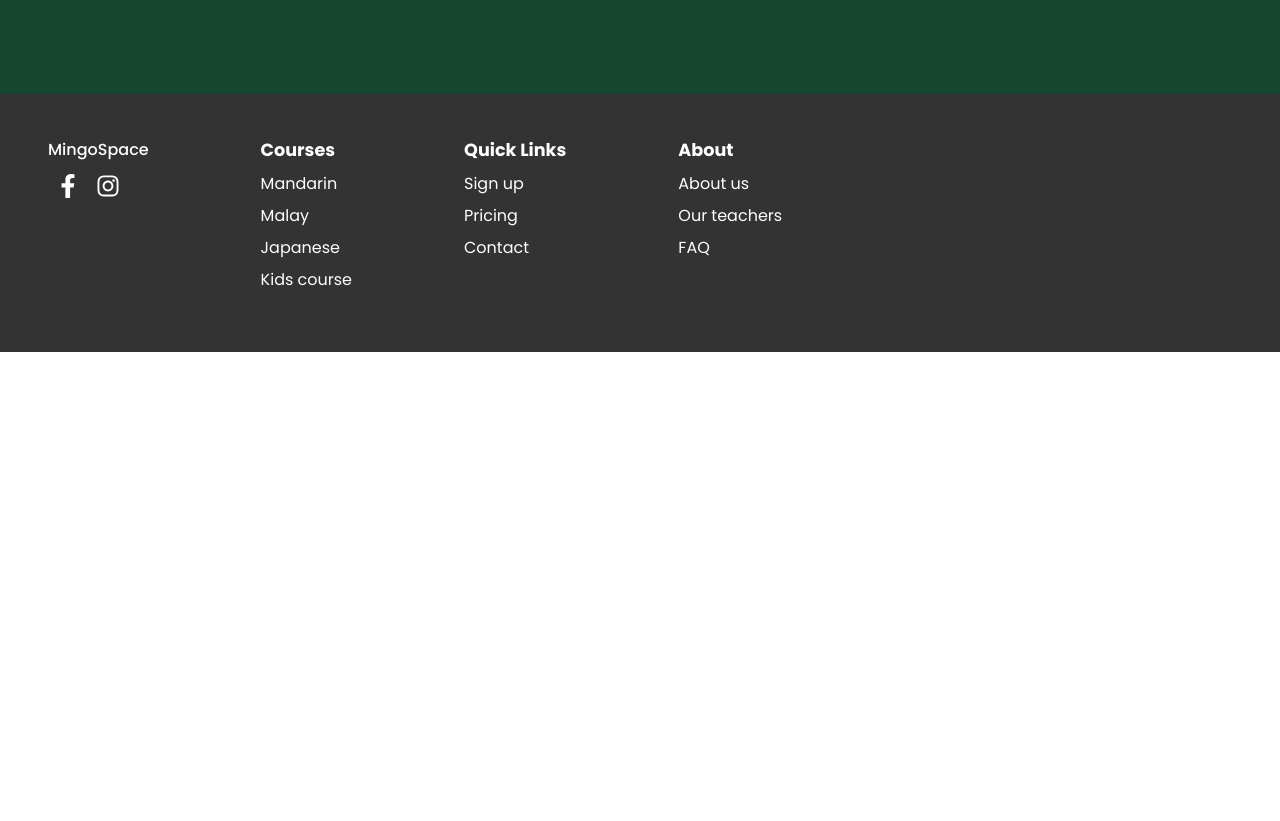
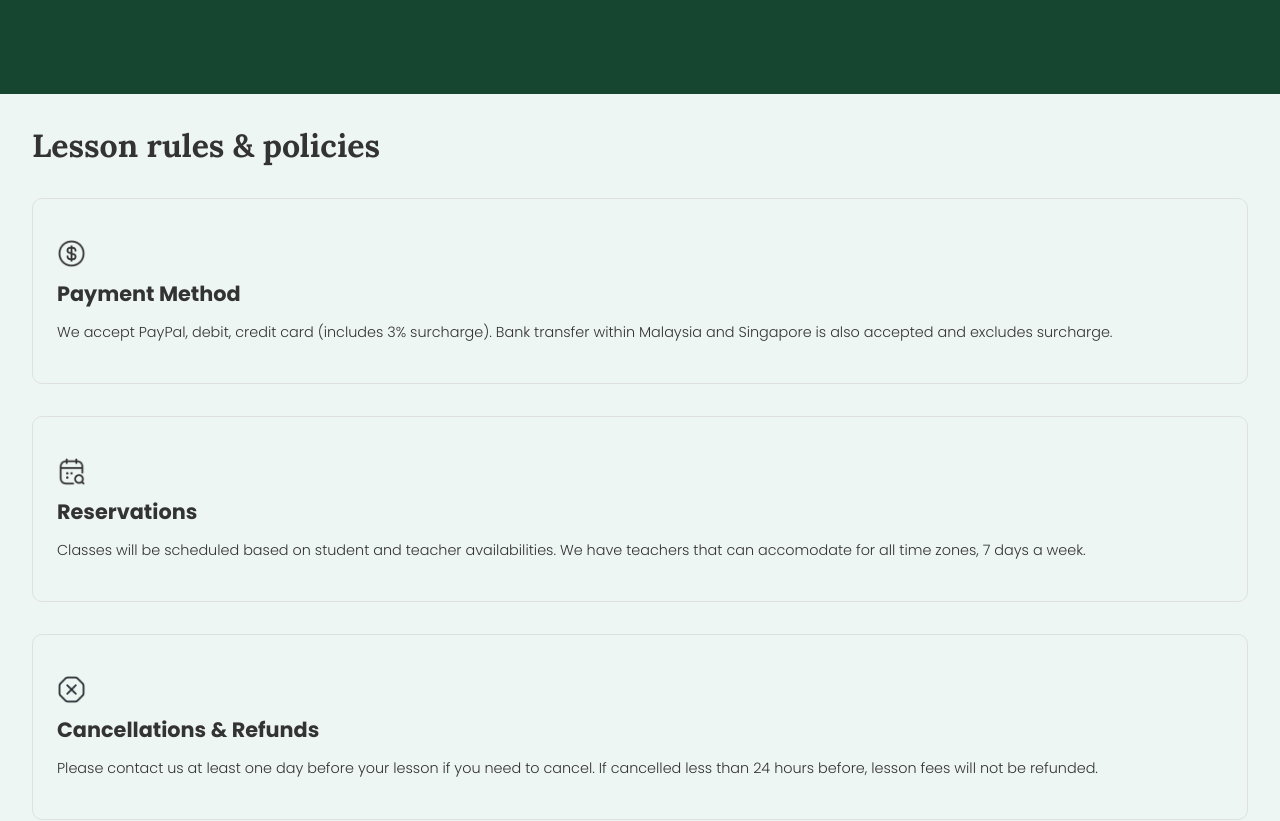
Before and after one commit to axseinga/mingo-space-website, a React app: page /pricing in a window 1280 px wide. Shown: the part 2261-3082 px from the top of the page. Before the commit the page ends 2613 px from the top, so only its background shows below. Built offline with nearby package versions, Linux system fonts and the light colour scheme.

Commit message:
add policies component

```diff
--- /dev/null
+++ b/src/components/policiesSection/PoliciesSection.js
@@ -0,0 +1,16 @@
+import React from "react";
+import { StyledPoliciesSection } from "./PoliciesSection.styled";
+import { PolicyCard } from "../policyCard/policyCard";
+
+export const PoliciesSection = ({ data }) => {
+    return (
+        <StyledPoliciesSection>
+            <h2>Lesson rules &amp; policies</h2>
+            <div>
+                {data?.map((policy) => (
+                    <PolicyCard key={policy?.title} data={policy} />
+                ))}
+            </div>
+        </StyledPoliciesSection>
+    );
+};
--- /dev/null
+++ b/src/components/policiesSection/PoliciesSection.styled.js
@@ -0,0 +1,21 @@
+import styled from "styled-components";
+
+export const StyledPoliciesSection = styled.section`
+    padding: 2rem;
+    background-color: ${({ theme }) => theme.color.bg};
+
+    & h2 {
+        font-family: ${({ theme }) => theme.font.fontLora};
+        color: ${({ theme }) => theme.color.text};
+        font-size: 2rem;
+        font-weight: 700;
+        line-height: 2.5rem;
+    }
+
+    & > p {
+        margin: 1.5rem 0;
+        font-weight: 300;
+        font-size: 1.1rem;
+        line-height: 1.4rem;
+    }
+`;
--- /dev/null
+++ b/src/components/policyCard/policyCard.js
@@ -0,0 +1,12 @@
+import React from "react";
+import { StyledPolicyCard } from "./policyCard.styled";
+
+export const PolicyCard = ({ data }) => {
+    return (
+        <StyledPolicyCard>
+            <img src={data?.icon} alt="" />
+            <h3>{data?.title}</h3>
+            <p> {data?.content}</p>
+        </StyledPolicyCard>
+    );
+};
--- /dev/null
+++ b/src/components/policyCard/policyCard.styled.js
@@ -0,0 +1,30 @@
+import styled from "styled-components";
+
+export const StyledPolicyCard = styled.div`
+    display: flex;
+    flex-direction: column;
+    border: 1px solid ${({ theme }) => theme.color.border};
+    border-radius: 10px;
+    height: min-content;
+    margin: 2rem 0;
+    padding: 2.5rem 1.5rem;
+    justify-items: center;
+    gap: 1rem;
+
+    & img {
+        width: 1.8rem;
+        height: auto;
+    }
+
+    & h3 {
+        font-weight: 700;
+        text-align: left;
+        font-size: 1.3rem;
+    }
+
+    & p {
+        line-height: 1.4rem;
+        font-size: 0.9rem;
+        font-weight: 300;
+    }
+`;
--- a/src/pages/PricingPage.js
+++ b/src/pages/PricingPage.js
@@ -3,6 +3,7 @@ import { StyledPricingPage } from "./styled/PricingPage.styled";
 import { Header } from "../components/pageHeader/pageHeader";
 import { PriceCard } from "../components/priceCard/priceCard";
 import { RegisterSection } from "../components/registerBanner/Register";
+import { PoliciesSection } from "../components/policiesSection/PoliciesSection";
 
 export const PricingPage = () => {
     const headerSection = {
@@ -36,6 +37,26 @@ export const PricingPage = () => {
         isCenter: true,
         isFull: false,
     };
+    const policiesData = [
+        {
+            icon: "/assets/icons/icon_payment_method.png",
+            title: "Payment Method",
+            content:
+                "We accept PayPal, debit, credit card (includes 3% surcharge). Bank transfer within Malaysia and Singapore is also accepted and excludes surcharge.",
+        },
+        {
+            icon: "/assets/icons/icon_reservation.png",
+            title: "Reservations",
+            content:
+                "Classes will be scheduled based on student and teacher availabilities. We have teachers that can accomodate for all time zones, 7 days a week.",
+        },
+        {
+            icon: "/assets/icons/icon_refunds.png",
+            title: "Cancellations & Refunds",
+            content:
+                "Please contact us at least one day before your lesson if you need to cancel. If cancelled less than 24 hours before, lesson fees will not be refunded.",
+        },
+    ];
     return (
         <StyledPricingPage>
             <Header data={headerSection} />
@@ -43,6 +64,7 @@ export const PricingPage = () => {
                 <PriceCard data={price} />
             ))}
             <RegisterSection data={registerBannerData} />
+            <PoliciesSection data={policiesData} />
         </StyledPricingPage>
     );
 };
```
